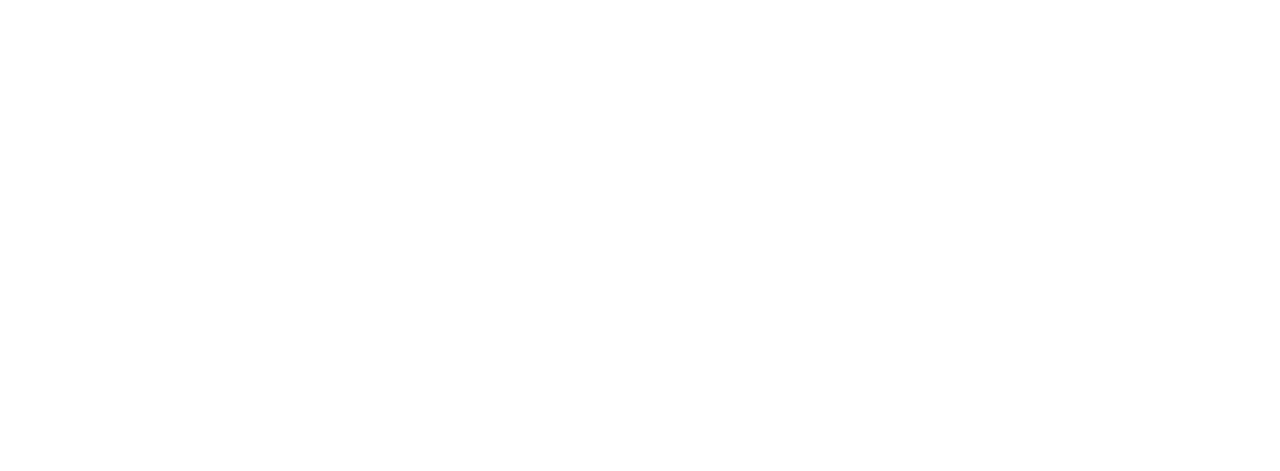
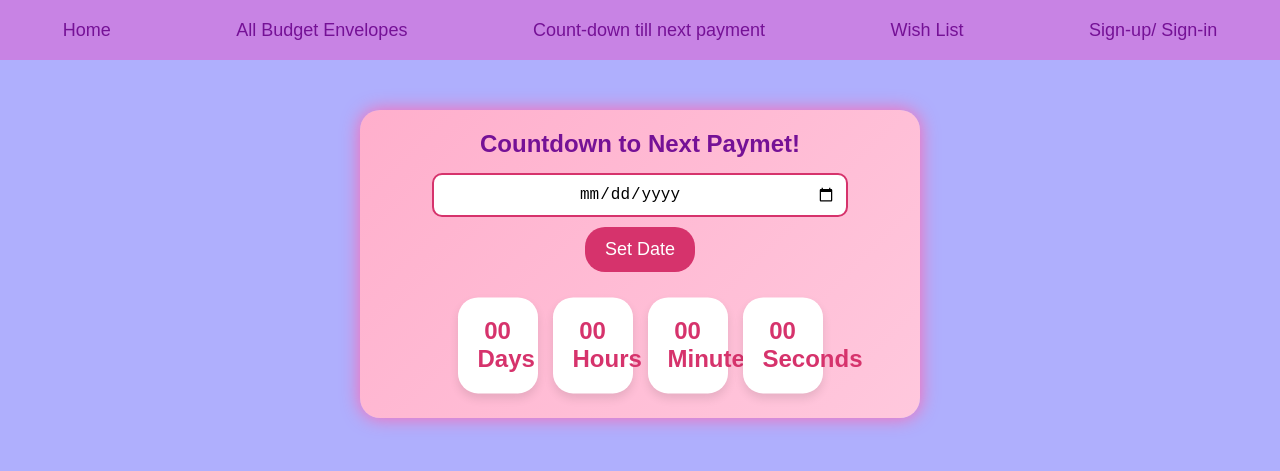
Before and after one commit to Sophia-Hammond/buget-planner, a website: page public/CountDown.html in a window 1280 px wide. Drawn offline with Linux system fonts and the light colour scheme; a web font is replaced by a local one.

Commit message:
adding countdown to navbar

```diff
--- a/public/CountDown.html
+++ b/public/CountDown.html
@@ -0,0 +1,39 @@
+<!DOCTYPE html>
+<html lang="en">
+<head>
+    <meta charset="UTF-8">
+    <meta name="viewport" content="width=device-width, initial-scale=1.0">
+    <title>Countdown Timer</title>
+    <link rel="stylesheet" href="styles.css">
+    <link rel="stylesheet" href="style.css">
+    <link rel="preconnect" href="https://fonts.googleapis.com">
+    <link rel="preconnect" href="https://fonts.gstatic.com" crossorigin>
+    <link href="https://fonts.googleapis.com/css2?family=Sour+Gummy:ital,wght@0,100..900;1,100..900&display=swap" rel="stylesheet">
+
+</head>
+<body>
+<nav>
+    <ul>
+      <li><a href="../public/index.html">Home</a></li>
+      <li><a href="#">All Budget Envelopes</a></li>
+      <li><a href="../public/CountDown.html">Count-down till next payment</a></li>
+      <li><a href="../public/wishList.html">Wish List</a></li>
+      <li><a href="#">Sign-up/ Sign-in</a></li>
+    </ul>
+  </nav>
+
+    <div class="countdown-container">
+        <h1>Countdown to Next Paymet!</h1>
+        <input type="date" id="payment-date" />
+        <button onclick="startCountdown()">Set Date</button>
+        <div class="timer" id="countdown">
+            <div class="time-box"><span id="days">00</span> Days</div>
+            <div class="time-box"><span id="hours">00</span> Hours</div>
+            <div class="time-box"><span id="minutes">00</span> Minutes</div>
+            <div class="time-box"><span id="seconds">00</span> Seconds</div>
+        </div>
+    </div>
+
+    <script src="script.js"></script>
+</body>
+</html>
--- a/public/style.css
+++ b/public/style.css
@@ -173,8 +173,8 @@
 .countdown-container {
     background: linear-gradient(135deg, #ffafcc, #ffc8dd);
     padding: 20px;
-    width: 90%;
-    max-width: 400px;
+    width: 70vw;
+    max-width: 70vh;
     margin: 50px auto;
     border-radius: 20px;
     box-shadow: 0px 5px 10px rgba(0, 0, 0, 0.1);
@@ -189,7 +189,7 @@
 
 .countdown-container h1 {
     color: #751196;
-    font-family: "Pacifico", cursive;
+
     font-size: 24px;
     margin-bottom: 15px;
 }
```
Also changed, not shown: public/index.html (+1 -1 lines), public/wishList.html (+1 -1 lines).
